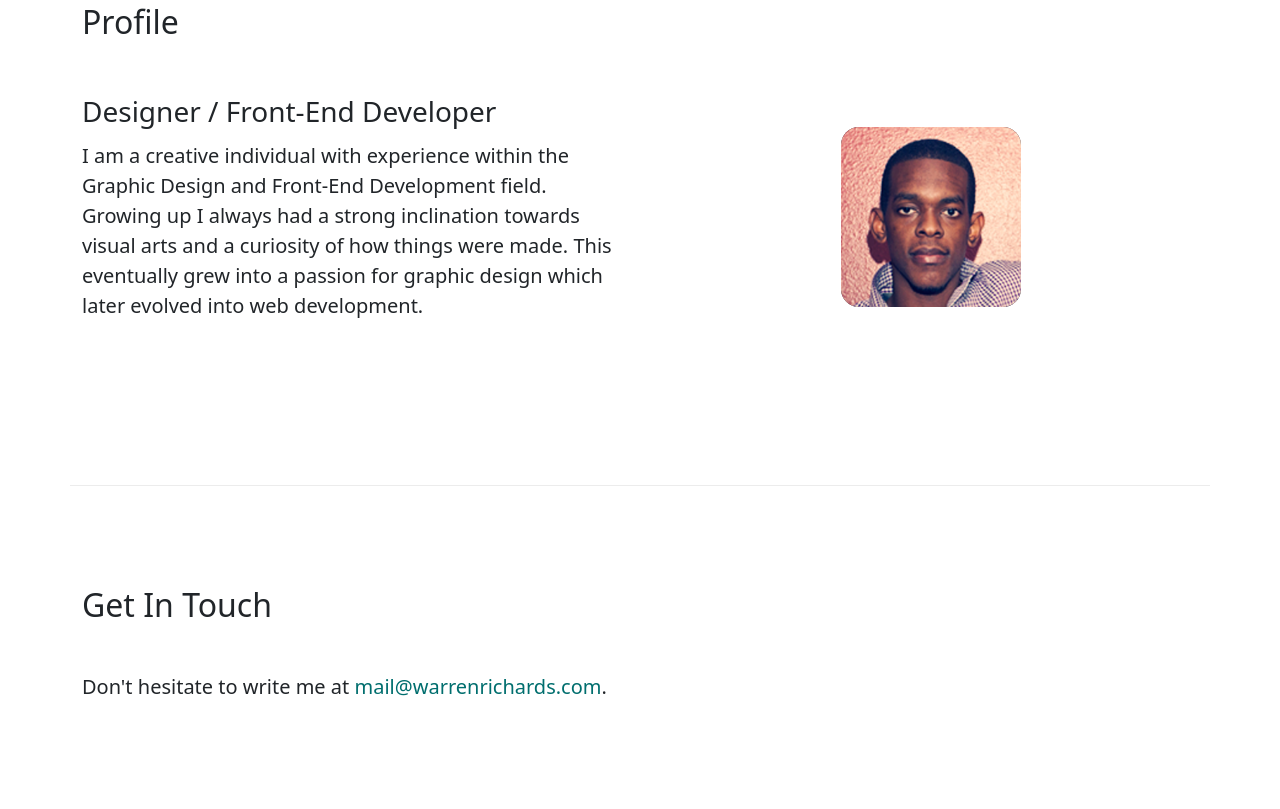
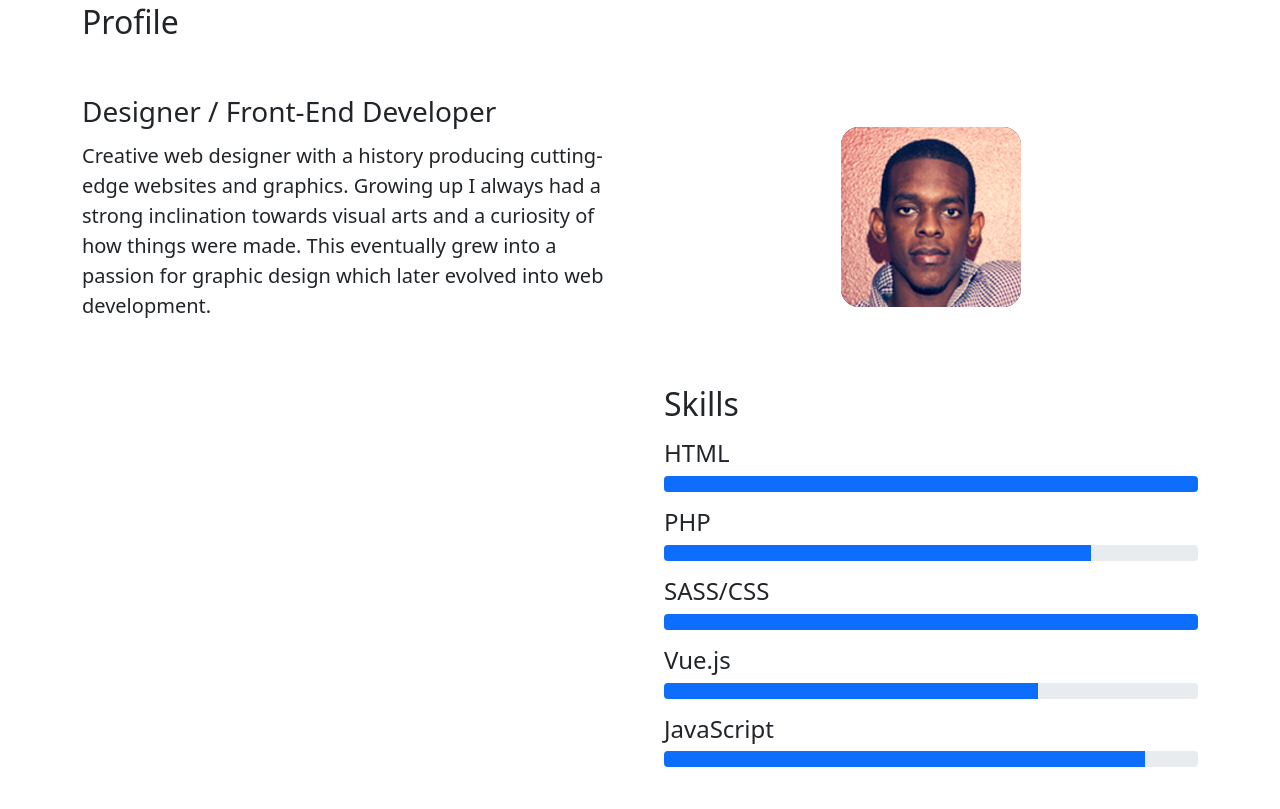
Before and after one commit to wjrichards/portfolio, a plain HTML site: page index.html in a window 1280 px wide. Shown: the part 1271-2080 px from the top of the page. Drawn offline with nearby package versions, Linux system fonts and the light colour scheme.

Commit message:
Update index.html

```diff
--- a/index.html
+++ b/index.html
@@ -30,7 +30,7 @@
       <div class="col-md ">
         <div class="card rounded-3 bg-light">
           <div class="card-img"><a href="https://tristaraccessories.com/" target="_blank"><img class="img-fluid" src="assets/img/tristar.png"
-              alt="" loading="lazy"></a></div>
+              alt="Tristar Accessories" loading="lazy"></a></div>
           <div class="card-body">
             <a class="lead link fw-bold" href="https://tristaraccessories.com/" target="_blank">Tristar Assessories - Ecommerce
               Store</a>
@@ -41,7 +41,7 @@
       </div>
       <div class="col-md">
         <div class="card rounded-3 bg-light">
-          <div class="card-img"><a href="https://trendsglow.com/" target="_blank"><img class="img-fluid" src="assets/img/trendsglow.png" alt="" loading="lazy"></a>
+          <div class="card-img"><a href="https://trendsglow.com/" target="_blank"><img class="img-fluid" src="assets/img/trendsglow.png" alt="Trendsglow" loading="lazy"></a>
           </div>
           <div class="card-body">
             <a class="lead link fw-bold" href="https://trendsglow.com/" target="_blank">Trendsglow - Ecommerce Store</a>
@@ -70,19 +70,57 @@
   </div>
 </section>
 <div class="container divider"></div>
+<!--Profile -->
 <section id="profile">
   <div class="container">
   <h2 >Profile</h2>
   <div class="row flex-lg-row-reverse align-items-center g-5 py-5">
+    <!-- Brief History -->
     <div class="col-10 col-sm-8 col-lg-6">
       <img src="assets/img/warren.png" class="d-block mx-lg-auto img-fluid avatar" alt="Warren Richards"  loading="lazy">
     </div>
     <div class="col-lg-6">
       <h3 class="lh-1 mb-3">Designer / Front-End Developer</h3>
-      <p class="lead">I am a creative individual with experience within the Graphic Design and Front-End Development field. Growing up I always had a strong inclination towards visual arts and a curiosity of how things were made. This eventually grew into a passion for graphic design which later evolved into web development.</p>
+      <p class="lead">Creative web designer with a history producing cutting-edge websites and graphics. Growing up I always had a strong inclination towards visual arts and a curiosity of how things were made. This eventually grew into a passion for graphic design which later evolved into web development.</p>
     </div>
+    <!-- Skills -->
+    <div class="col-lg-6">
+    <h2>Skills</h2>
+    <div class="portfolio-info-card">
+    <h4 class="mt-3">HTML</h4>
+    <div class="progress">
+      <div class="progress-bar" aria-valuenow="100" aria-valuemin="0" aria-valuemax="100" style="width:100%;">
+        <span class="visually-hidden">100%</span>
+      </div>
+    </div>
+    <h4 class="mt-3">PHP</h4>
+    <div class="progress">
+      <div class="progress-bar" aria-valuenow="80" aria-valuemin="0" aria-valuemax="100" style="width:80%;">
+        <span class="visually-hidden">80%</span>
+      </div>
+    </div>
+    <h4 class="mt-3">SASS/CSS</h4>
+    <div class="progress">
+      <div class="progress-bar" aria-valuenow="100" aria-valuemin="0" aria-valuemax="100" style="width:100%;">
+        <span class="visually-hidden">100%</span>
+      </div>
+    </div>
+    <h4 class="mt-3">Vue.js</h4>
+    <div class="progress">
+      <div class="progress-bar" aria-valuenow="70" aria-valuemin="0" aria-valuemax="100" style="width:70%;">
+        <span class="visually-hidden">70%</span>
+      </div>
+    </div>
+    <h4 class="mt-3">JavaScript</h4>
+    <div class="progress">
+      <div class="progress-bar" aria-valuenow="90" aria-valuemin="0" aria-valuemax="100" style="width:90%;">
+        <span class="visually-hidden">90%</span>
+      </div>
+    </div>
+    </div>
+    </div>
+    <!-- <div class="col-lg-6"></div> -->
   </div>
-
 </div>
 </section>
 <div class="container divider"></div>
@@ -133,7 +171,7 @@
   <p class="text-center">Built By - Warren Richards</p>
   </div>
 </footer>
-</body>
 <script src="https://cdn.jsdelivr.net/npm/bootstrap@5.1.3/dist/js/bootstrap.bundle.min.js"
   integrity="sha384-ka7Sk0Gln4gmtz2MlQnikT1wXgYsOg+OMhuP+IlRH9sENBO0LRn5q+8nbTov4+1p" crossorigin="anonymous"></script>
+</body>
 </html>
```
